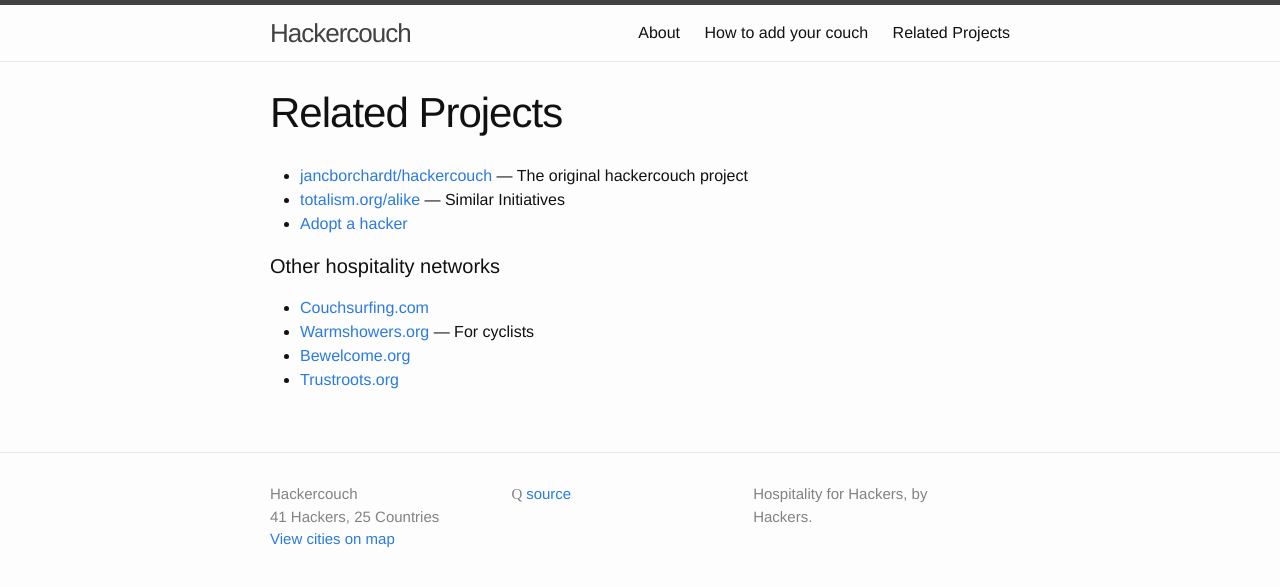
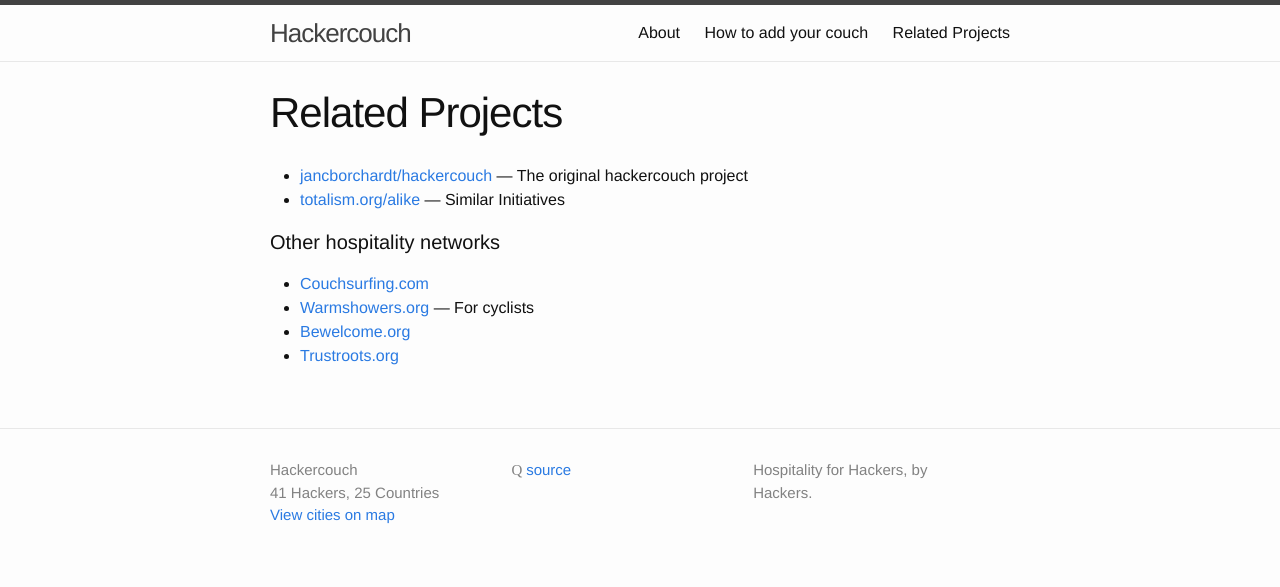
Before and after one commit to hackercouch/hackercouch, a Jekyll site: the page built from related.md, in a window 1280 px wide. Shown: the top 587 px of the page. Built offline with Jekyll 4.4.1, drawn with Linux system fonts in a browser that asks for light colours; some web fonts are replaced.

```diff
--- a/related.md
+++ b/related.md
@@ -5,7 +5,6 @@ layout: page
 
 - [jancborchardt/hackercouch](https://github.com/jancborchardt/hackercouch) — The original hackercouch project
 - [totalism.org/alike](http://totalism.org/alike "Similar Initiatives") — Similar Initiatives
-- [Adopt a hacker](http://www.adoptahacker.com/)
 
 #### Other hospitality networks
 - [Couchsurfing.com](https://www.couchsurfing.com/)
```
Also changed, not shown: _couches/tonocm.md (+0 -1 lines).
